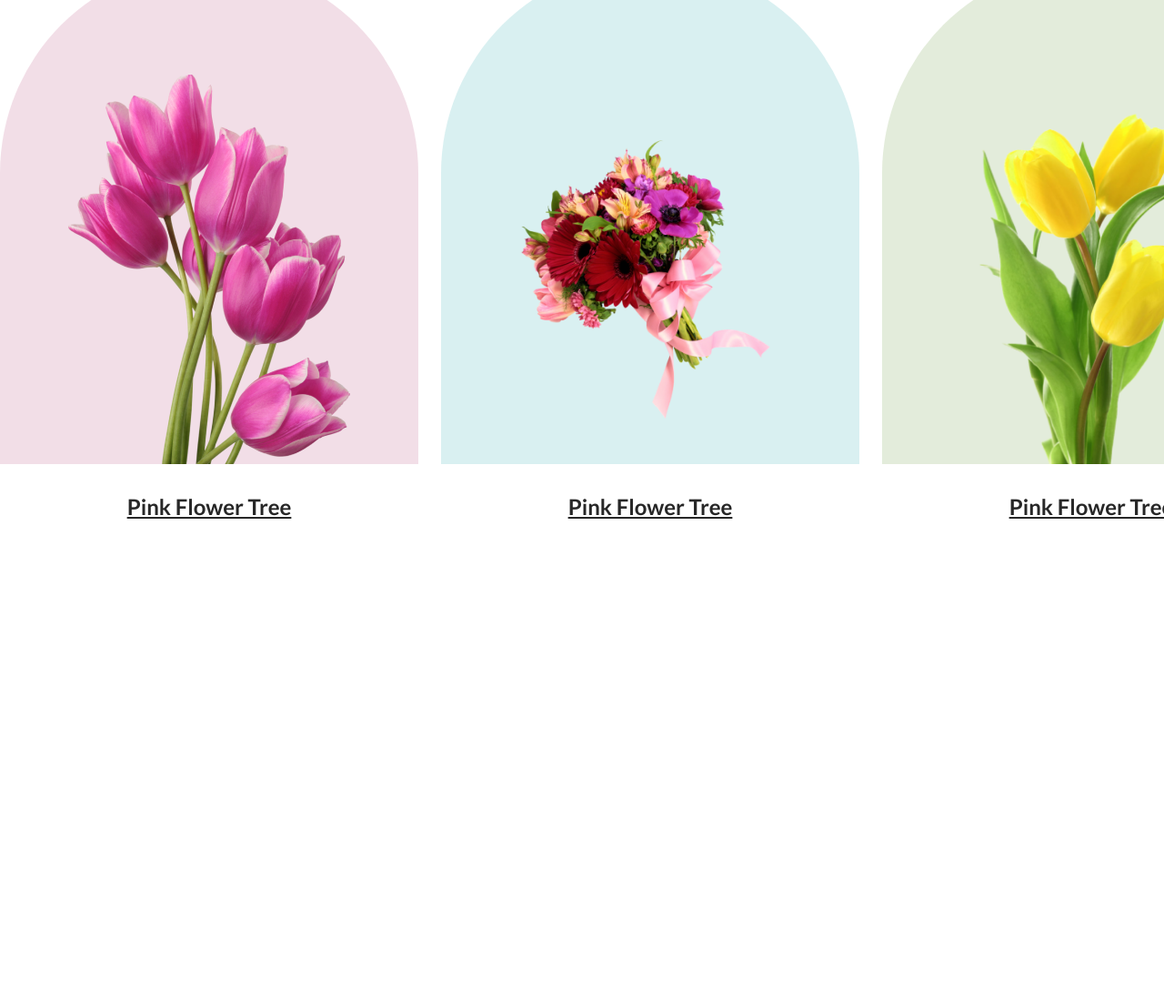
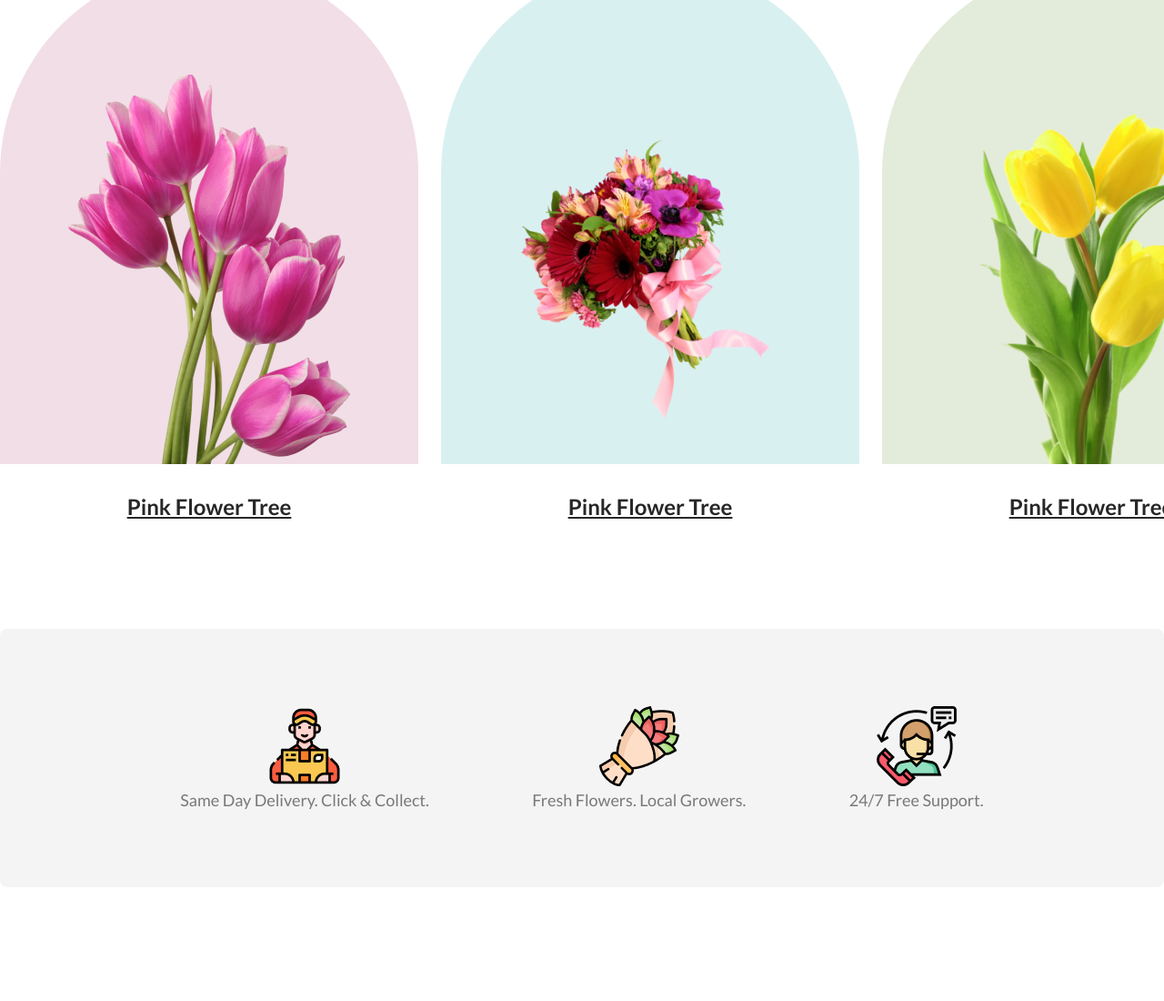
Before and after one commit to Shohanojjaman/flower-shop, a plain HTML site: page index.html in a window 1280 px wide. Shown: the part 1177-2277 px from the top of the page at 91% size. Before the commit the page ends 1868 px from the top, so only its background shows below. Drawn offline with Linux system fonts and the light colour scheme.

Commit message:
Completed Service section.

```diff
--- a/css/style.css
+++ b/css/style.css
@@ -5,6 +5,7 @@ Global Fonts
     margin: 0;
     padding: 0;
     box-sizing: border-box;
+    scroll-behavior: smooth;
 }
 
 body {
@@ -174,3 +175,19 @@ section#feature {
     display: inline-block;
     padding-top: 32px;
 }
+
+/* ==============
+Service Section
+================= */
+section#service {
+    padding-bottom: 125px;
+}
+
+.service-area {
+    display: flex;
+    justify-content: space-evenly;
+    text-align: center;
+    background-color: #2727270D;
+    padding: 85px;
+    border-radius: 8px;
+}
--- a/index.html
+++ b/index.html
@@ -71,6 +71,24 @@
                 </div>
             </div>
         </section>
+        <section id="service">
+            <div class="container">
+                <div class="service-area">
+                    <div class="service-item">
+                        <img src="image/Group 57.png" alt="">
+                        <p>Same Day Delivery. Click & Collect.</p>
+                    </div>
+                    <div class="service-item">
+                        <img src="image/Group 58.png" alt="">
+                        <p>Fresh Flowers. Local Growers.</p>
+                    </div>
+                    <div class="service-item">
+                        <img src="image/Group 59.png" alt="">
+                        <p>24/7 Free Support.</p>
+                    </div>
+                </div>
+            </div>
+        </section>
     </main>
     <footer>
 
```
